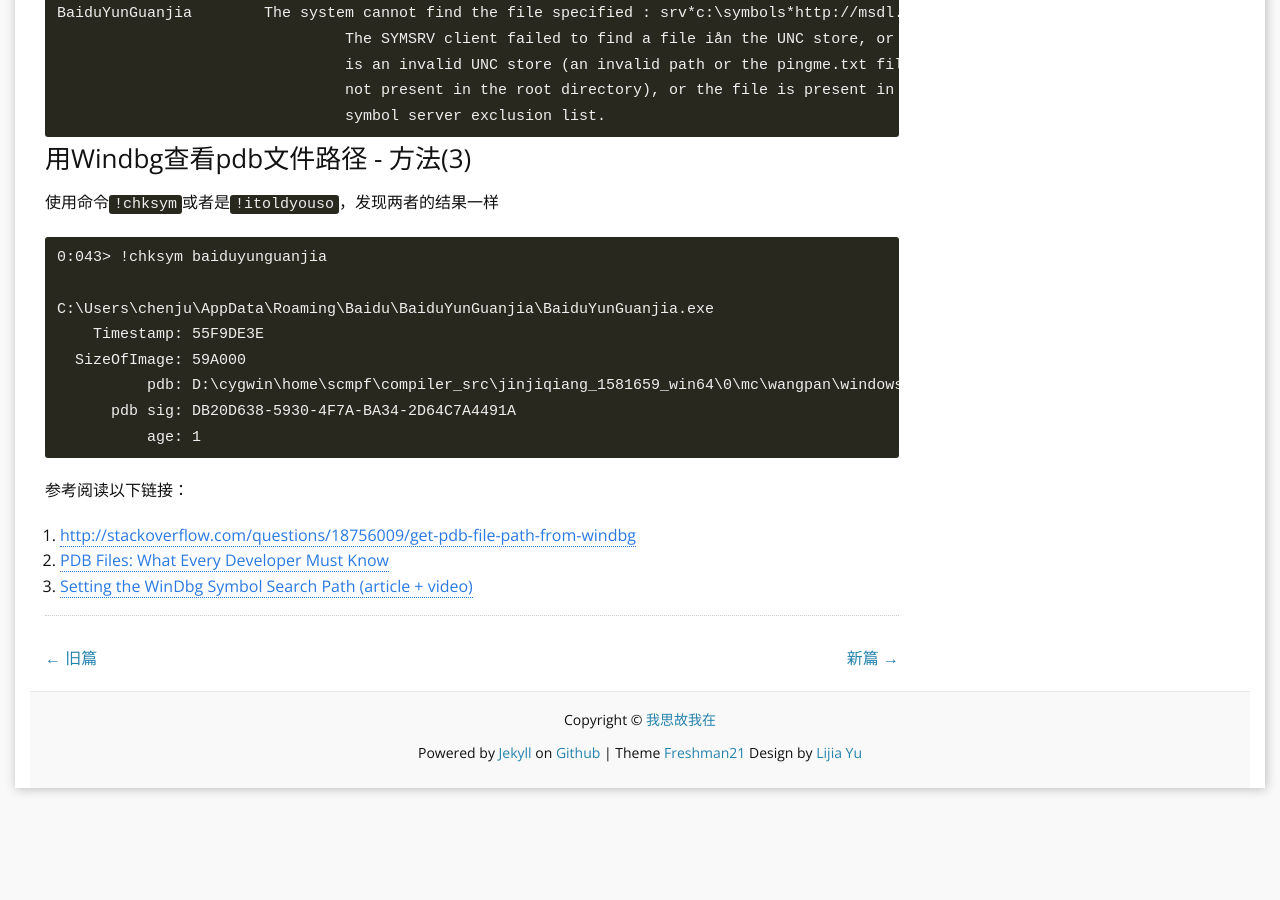
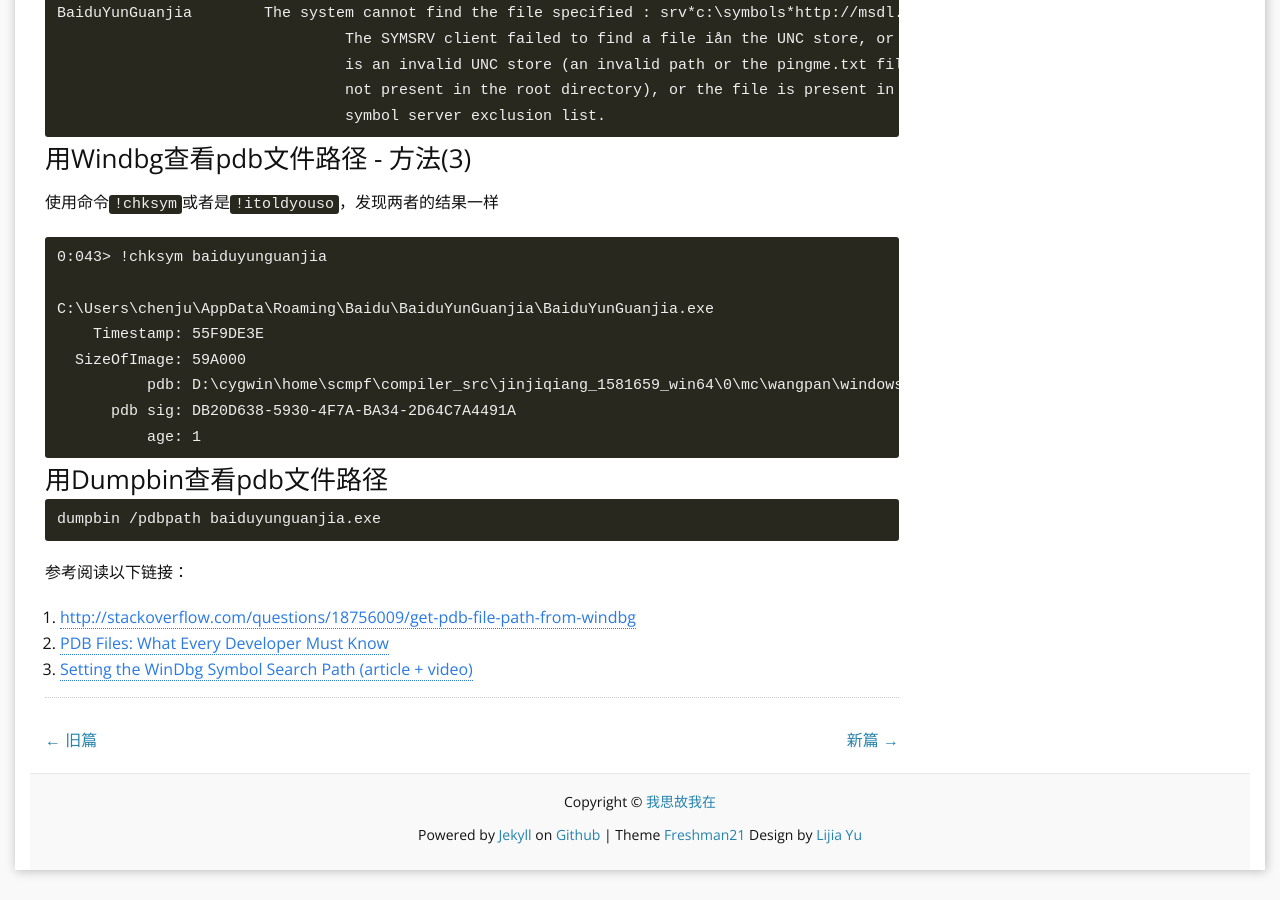
Before and after one commit to Junch/Junch.github.io, a Jekyll site: the page built from _posts/2015-11-13-original-debug-1.md, in a window 1280 px wide and 900 px high, scrolled down 4436 px. Built offline with Jekyll 4.4.1, drawn with Linux system fonts in a browser that asks for light colours; comment, search, counter and statistics services are not loaded; before the commit the page ends 5254 px from its top, so only the background shows below that.

Commit message:
Use dumpbin to get the pdb path

````diff
--- a/_posts/2015-11-13-original-debug-1.md
+++ b/_posts/2015-11-13-original-debug-1.md
@@ -193,6 +193,11 @@
           age: 1
 ```
 
+### 用Dumpbin查看pdb文件路径
+
+```
+dumpbin /pdbpath baiduyunguanjia.exe
+```
 
 参考阅读以下链接：
 
````
